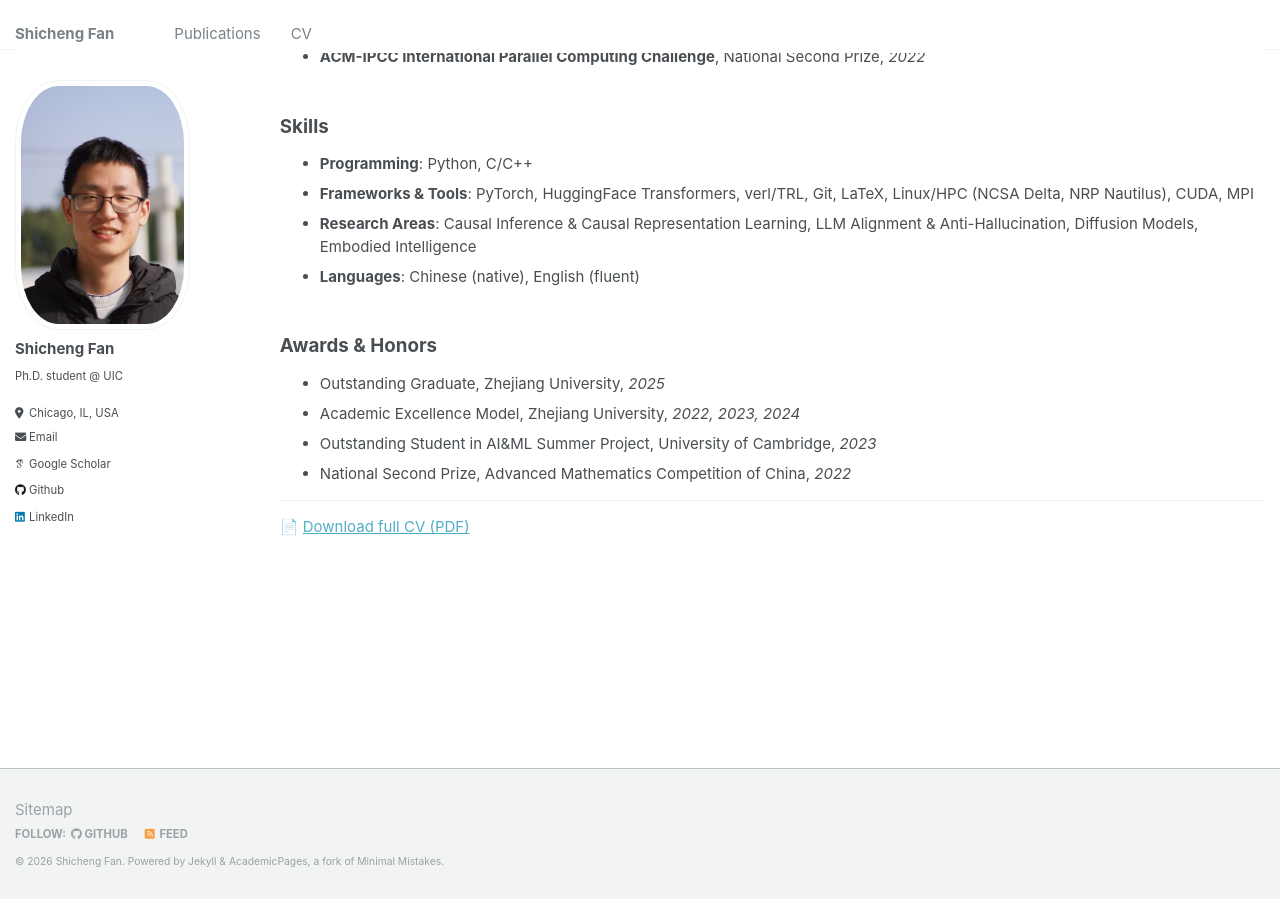
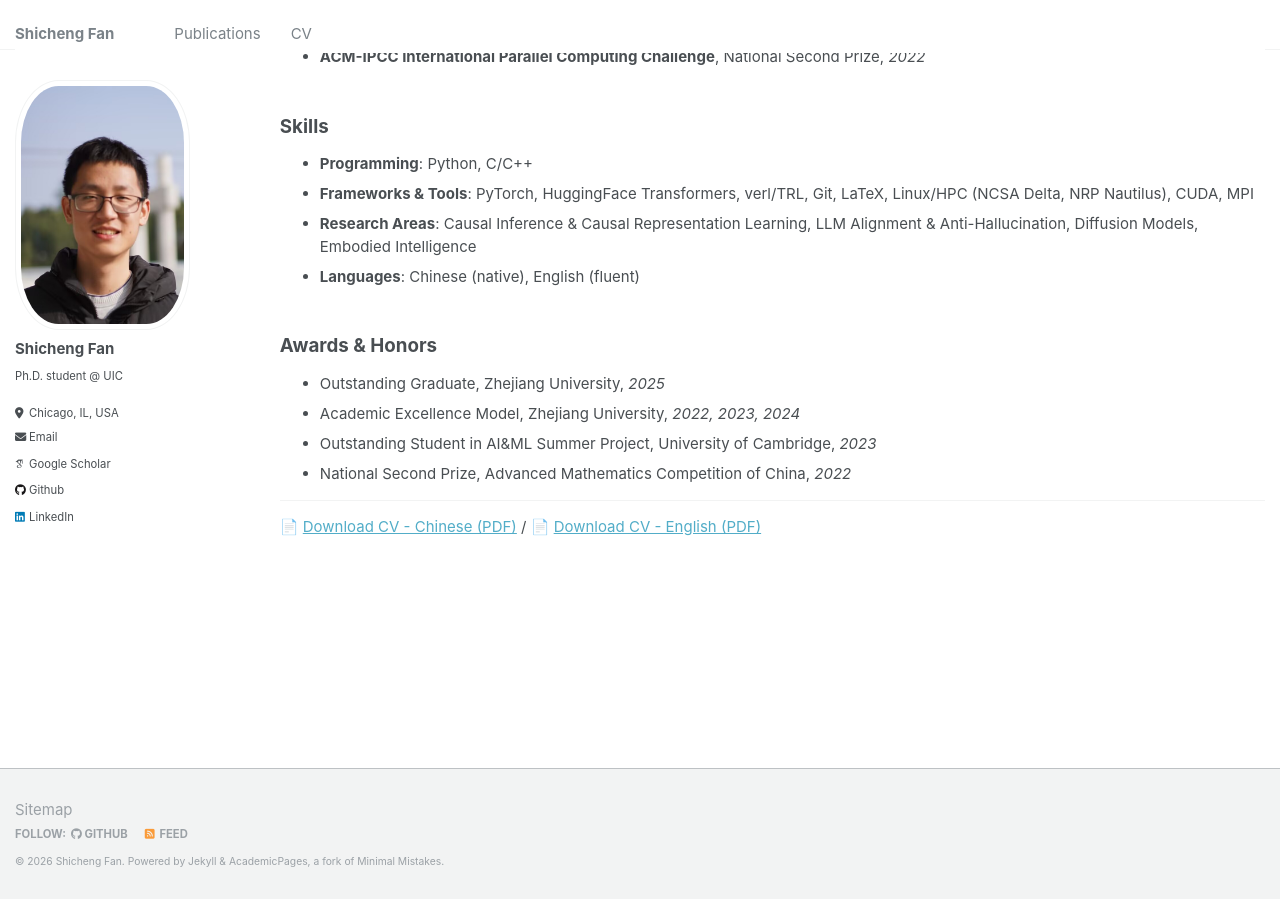
Before and after one commit to shichengf/shichengf.github.io, a Jekyll site: the page built from _pages/cv.md, in a window 1280 px wide and 900 px high, scrolled down 1107 px. Built offline with Jekyll 4.4.1, drawn with Linux system fonts in a browser that asks for light colours; some web fonts are replaced.

Commit message:
Add Chinese and English CV PDFs with separate download links
Co-Authored-By: Claude Opus 4.6 <noreply@anthropic.com>

```diff
--- a/_pages/cv.md
+++ b/_pages/cv.md
@@ -59,4 +59,4 @@ redirect_from:
 
 ---
 
-📄 [Download full CV (PDF)](/files/cv.pdf)
+📄 [Download CV - Chinese (PDF)](/files/cv_zh.pdf) / 📄 [Download CV - English (PDF)](/files/cv_en.pdf)
```
Also changed, not shown: 3 other files.
